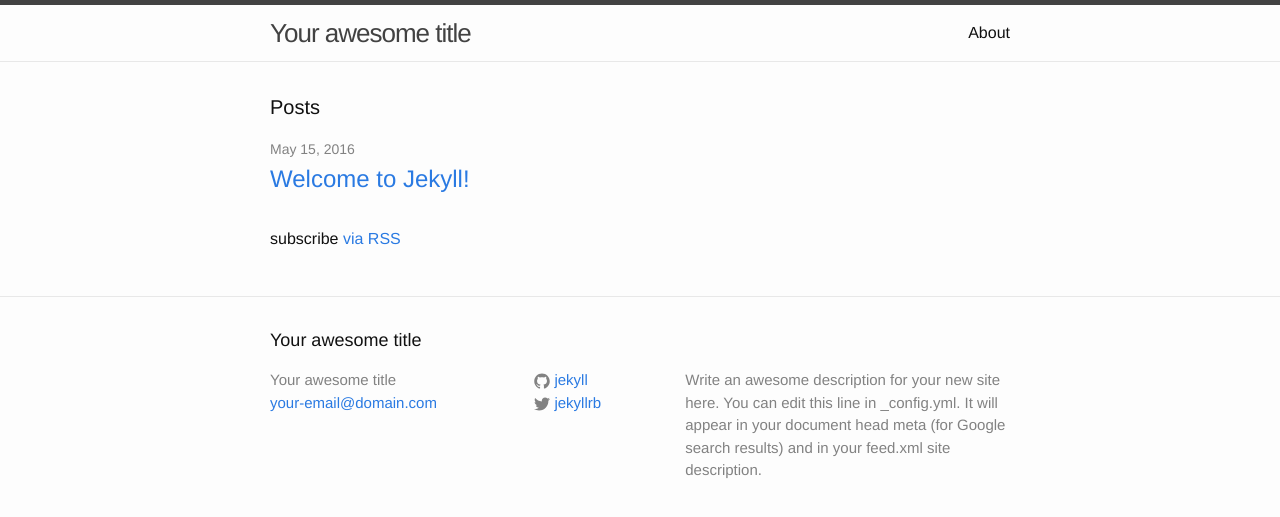
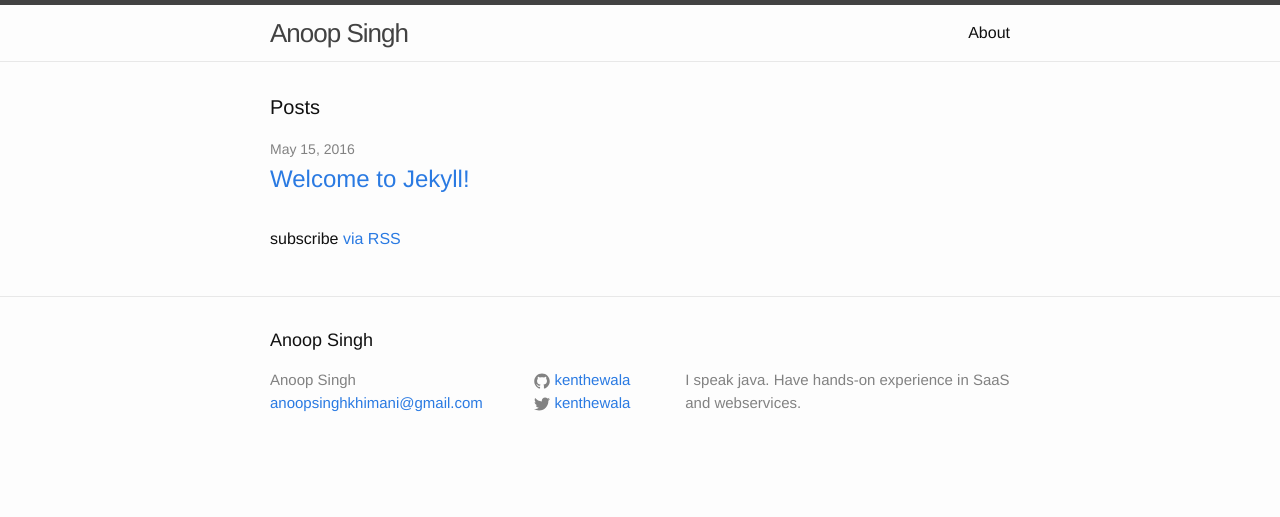
Before and after one commit to kenthewala/kenthewala.github.io, a Jekyll site: the page built from index.html, in a window 1280 px wide. Shown: the top 517 px of the page. Built offline with Jekyll 4.4.1, drawn with Linux system fonts in a browser that asks for light colours.

Commit message:
Update _config.yml
modified front page.

```diff
--- a/_config.yml
+++ b/_config.yml
@@ -6,16 +6,14 @@
 # 'jekyll serve'. If you change this file, please restart the server process.
 
 # Site settings
-title: Your awesome title
-email: your-email@domain.com
+title: Anoop Singh
+email: anoopsinghkhimani@gmail.com
 description: > # this means to ignore newlines until "baseurl:"
-  Write an awesome description for your new site here. You can edit this
-  line in _config.yml. It will appear in your document head meta (for
-  Google search results) and in your feed.xml site description.
+  I speak java. Have hands-on experience in SaaS and webservices.
 baseurl: "" # the subpath of your site, e.g. /blog
-url: "http://yourdomain.com" # the base hostname & protocol for your site
-twitter_username: jekyllrb
-github_username:  jekyll
+url: "http://anoopsingh.in" # the base hostname & protocol for your site
+twitter_username: kenthewala
+github_username:  kenthewala
 
 # Build settings
 markdown: kramdown
```
